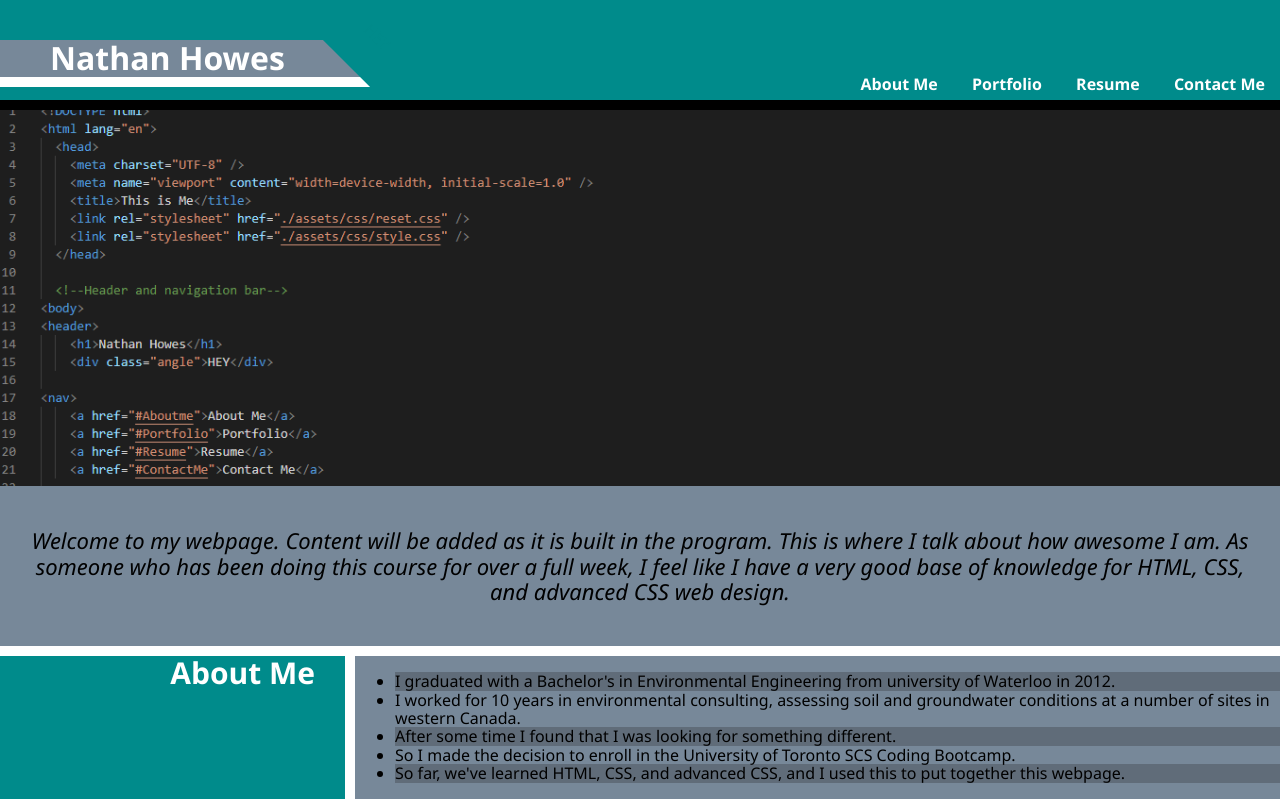
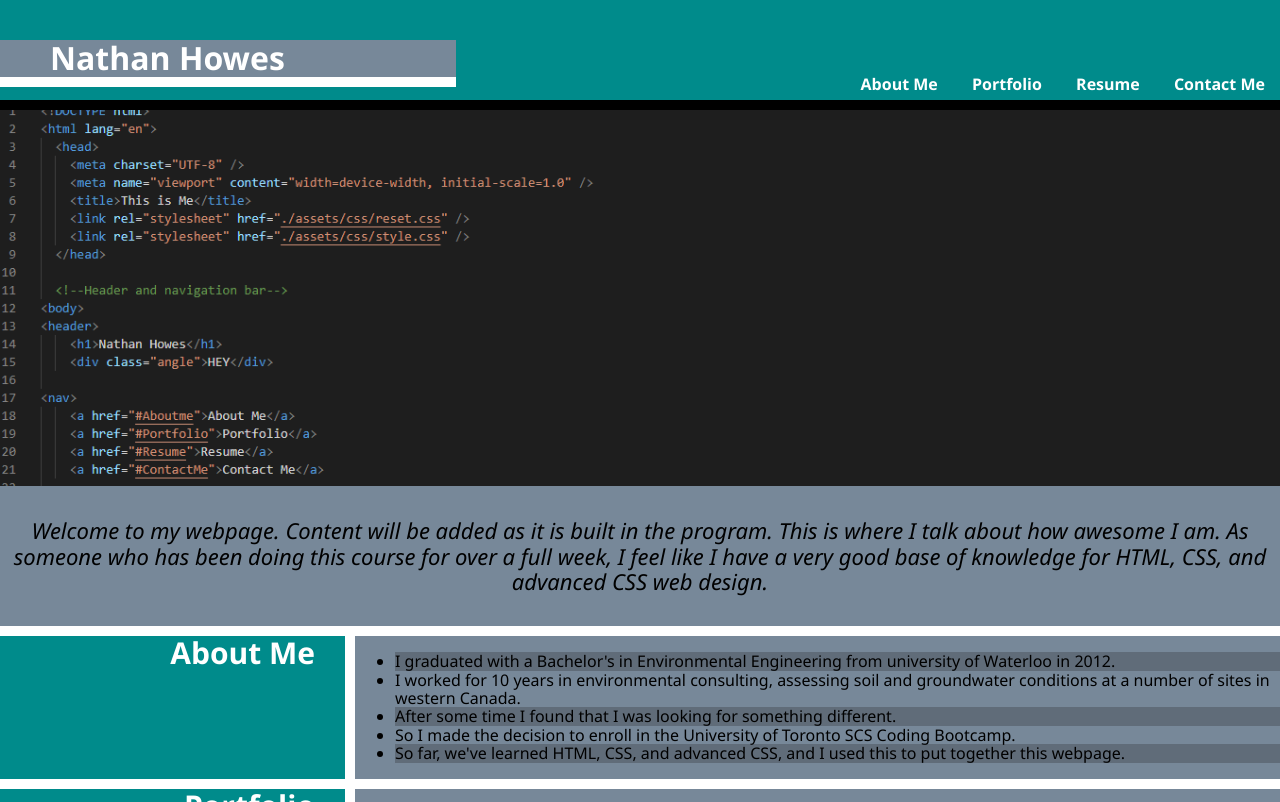
Before and after one commit to nathanh635/Challenge2, a plain HTML site: page index.html in a window 1280 px wide. Shown: the top 802 px of the page. Drawn offline with Linux system fonts and the light colour scheme.

Commit message:
Fixed some formatting, committing prior to messing with media

```diff
--- a/assets/css/style.css
+++ b/assets/css/style.css
@@ -9,6 +9,17 @@
 * {
     font-family:'Segoe UI', Tahoma, Geneva, Verdana, sans-serif;
 
+}
+
+/*Set body formatting*/
+
+body {
+    background-color: var(--accent);
+    display: flex;
+    flex-wrap: wrap;
+    flex-direction: row;
+    text-align: center;
+    justify-content: center;
 }
 
 /*Set header formatting*/
@@ -23,7 +34,7 @@ header {
     top: 0;
     z-index: 20;
     border-bottom: 10px solid black;
-    flex-shrink: 1;
+    flex 1 1;
 }
 
 /*format text within header*/
@@ -33,29 +44,13 @@ h1 {
     position: absolute;
     text-align: left;
     padding-left: 50px;
-    padding-right: 67px;
+    padding-right: 20px;
     margin-top: 40px;
-   top: 0;
-
+    top: 0;
+    left: 0px;
     background-color: var(--accent);
     border-bottom: 10px solid white;
-    width: 20%;
-    left: 0px;
-}
-
-/*Set angle on nameplate*/
-
-.angle {
-    position: absolute;
-    background-color: var(--bgcolour);
-    color: var(--bgcolour);
-    left: 23.5%;
-    transform: rotate(45deg);
-    padding: 15px;
-    width: 65px;
-    height: 35px;
-    top: 10px;
-    float: right;
+    width: 28%;
 }
 
 /*Format anchor links*/
@@ -75,11 +70,11 @@ nav {
     text-align: right;
     margin-right: 50px;
     background-color: var(--bgcolour);
-   /* border: 3px solid white;*/
 }
 
+/*Format anchor links in navbar*/
+
 nav > a{
-   /* border: 3px solid white;*/
     margin: 15px;
 }
 
@@ -88,7 +83,6 @@ nav > a{
 #background{
    z-index: -1;
     padding-top: 100px;
-    text-align: center;
     width: 100%;
 }
 
@@ -97,10 +91,9 @@ nav > a{
 .sidetitle{
     font-size: 30px;
     font-weight: bolder;
-    align-self: center;
-
 }
 
+/*NEVER USED THIS*/
 aside {
     left: 0;
     width: 20%;
@@ -109,11 +102,22 @@ aside {
 }
 
 main {
-    text-align: center;
+
     display: inline-flex;
     flex-direction: row;
     flex-wrap: wrap;
     }
+
+    /*Style text in intro beneath image*/
+
+    .intro {
+        font-size: 22px;
+        font-style: oblique;
+    }
+
+    main > p {
+    padding: 10px;
+}
 
 .sidebar {
     border-right: 10px solid white;
@@ -121,11 +125,12 @@ main {
     padding-left: 30px;
     background-color: darkcyan;
     color: white;
-flex: 1 1 20%;
-border-top: 10px solid white;
- text-align: right;
+    flex: 1 1 20%;
+    border-top: 10px solid white;
+    text-align: right;
 }
 
+/*Format unordered list and list elements in About Me section*/
 ul {
     text-align: left;
 }
@@ -134,18 +139,7 @@ li:nth-child(odd) {
     background: rgb(96, 108, 121);
 }
 
-body {
-    background-color: lightslategray;
-    display: flex;
-    flex-wrap: wrap;
-    flex-direction: row;
-    text-align: center;
-    justify-content: center;
-}
 
-main > p {
-    padding: 20px;
-}
 
 .rightside {
     width: 80%;
@@ -153,29 +147,25 @@ main > p {
     border-top: 10px solid white;
 }
 
-.contact {
-    padding: 20px;
+/*Format size of link to project page*/
+
+#project {
+      width: 250px;
+    }
+
+    /*added padding below resume link in main body*/
+#resume {
+    padding-bottom: 15px;
 }
+
+/*Added padding to contact section*/
 
 #contact {
     padding-top: 20px;
     padding-bottom: 20px;
 }
 
-#resume {
-    padding-bottom: 15px;
-}
-
-.intro {
-    font-size: 22px;
-    font-style: oblique;
-}
-
-
-
-  #project {
-      width: 250px;
-  }
+/*Added glow when project is hovered over*/
 
 #project:hover {
     border-color: #66afe9;
@@ -183,6 +173,7 @@ main > p {
     cursor: pointer;
   }
 
+  /*Added project image and caption as figure*/
   figure {
       display: flex;
       flex-direction: column;
@@ -197,6 +188,14 @@ main > p {
       font-style: italic;
       width: 250px;
   }
+
+/*Format contact links in Contact section*/
+
+.contact {
+    padding: 20px;
+}
+
+/*Format footer*/
 
  footer {
     color: white;
@@ -225,29 +224,26 @@ main > p {
     }
 */
 
-  /*Hide angle once header shrinks with screen size */
-  @media (max-width: 1240px) {
 
-    .angle {
-        display: none;
-    }
-  }
-
-/*Cards are split into two columns at 992px or smaller   */
-@media (max-width: 1030px) {
+/*Page displays as one column at 768px or smaller   */
+@media (max-width: 768px) {
     h1 {
            font-size: 3vw;
     }
 
     main {
         flex-direction: column;
-        flex-wrap: wrap;
-        width: 100%;
     }
 
     .sidebar {
         text-align: center;
-
+        flex-direction: row;
     }
 
+    .rightside {
+        text-align: center;
+        flex-direction: column;
+    }
+
+
   }
--- a/index.html
+++ b/index.html
@@ -3,7 +3,7 @@
   <head>
     <meta charset="UTF-8" />
     <meta name="viewport" content="width=device-width, initial-scale=1.0" />
-    <title>This is Me</title>
+    <title>Nathan Howes' Portfolio</title>
     <link rel="stylesheet" href="./assets/css/reset.css" />
     <link rel="stylesheet" href="./assets/css/style.css" />
   </head>
@@ -12,7 +12,6 @@
 <body>
 <header>
     <h1>Nathan Howes</h1>
-    <div class="angle">HEY</div>
 
 <nav>
     <a href="#Aboutme">About Me</a>
@@ -27,7 +26,7 @@
 
 <!--Figure info-->
 
-  <img id="background" src="./assets/images/bgrd.PNG" alt="Cool background image">
+  <img id="background" src="./assets/images/bgrd.PNG" alt="Image of code in VS Code">
 
 <main class="intro">
 
```
